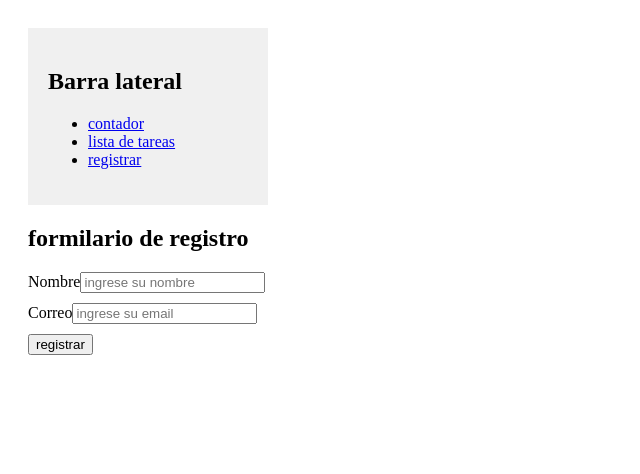
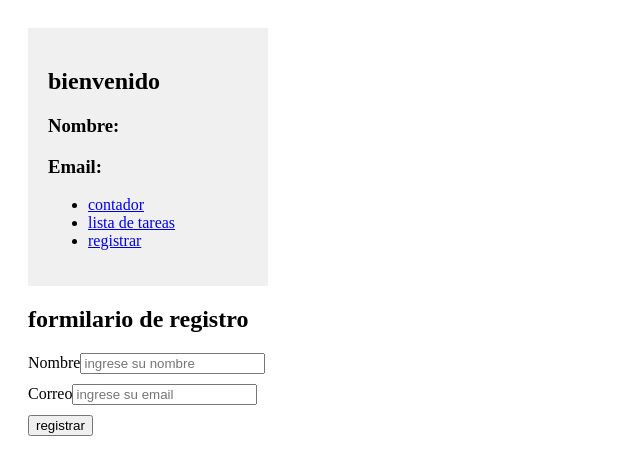
Before and after one commit to estban277/proyectooo, a Vue app: page /registrar in a window 1280 px wide. Shown: the top 474 px of the page, without its empty margins (0-640 px from the left). Built offline with nearby package versions, Linux system fonts and the light colour scheme.

Commit message:
crea store de pinia para almacenar los datos de registro

```diff
--- a/src/components/sidebar.vue
+++ b/src/components/sidebar.vue
@@ -1,6 +1,8 @@
 <template>
 <div class="Sidebar">
-  <h2> Barra lateral</h2>
+  <h2>bienvenido</h2>
+  <h3>Nombre: {{ nombre }}</h3>
+  <h3>Email: {{ email }}</h3>
   <ul>
   <li><router-link to="/contador">contador</router-link></li>
   <li><router-link to="/lista-de-tareas">lista de tareas</router-link></li>
@@ -8,8 +10,20 @@
   </ul>
 </div>
 </template>
+<script setup>
 
-<script setup>
+import { useRegistrarStore } from '@/modules/registro/stores/registrarStore';
+import {ref, watch} from 'vue'
+const registrarStore = useRegistrarStore();
+const nombre = ref(registrarStore.nombre.value);
+const email = ref(registrarStore.email.value);
+watch(() => registrarStore.nombre, (newvalue) => {
+  nombre.value = newvalue;
+});
+watch(() => registrarStore.email, (newValue) => {
+  email.value = newValue;
+})
+
 
 </script>
 
--- /dev/null
+++ b/src/modules/registro/stores/registrarStore.js
@@ -0,0 +1,12 @@
+import {defineStore} from 'pinia';
+import {ref} from 'vue';
+
+export const useRegistrarStore = defineStore('registrar',() => {
+    const nombre = ref('');
+    const email = ref('');
+    const guardarRegistro = (nombreFormulario, emailFormulario) => {
+        nombre.value = nombreFormulario;
+        email.value = emailFormulario;
+    }
+    return {nombre, email, guardarRegistro}
+});
--- a/src/modules/registro/views/registrarView.vue
+++ b/src/modules/registro/views/registrarView.vue
@@ -4,12 +4,12 @@
     <Form :validation-schema="schema" @submit="onSubmit">
       <div class="form">
         <label for="nombre">Nombre</label>
-        <Field type="text" name="nombre" id="nombre" placeholder="ingrese su nombre"/>
+        <Field v-model="nombre" type="text" name="nombre" id="nombre" placeholder="ingrese su nombre"/>
         <ErrorMessage name="nombre"></ErrorMessage>
       </div>
       <div class="form">
       <label for="correo">Correo</label>
-        <Field type="email" name="email" id="correo" placeholder="ingrese su email" />
+        <Field v-model="email" type="email" name="email" id="correo" placeholder="ingrese su email" />
         <ErrorMessage name="email"></ErrorMessage>
       </div>
       <div class="form">
@@ -22,20 +22,23 @@
 <script setup>
   import {Form, Field, ErrorMessage} from 'vee-validate';
   import {schema} from '../schemas/validationsSchema';
+  import { useRegistrarStore } from '../stores/registrarStore';
+  import {ref} from 'vue';
+
+  const registrarStore = useRegistrarStore();
+
+  const nombre = ref('');
+  const email = ref('');
 
   const onSubmit = () => {
+    registrarStore.guardarRegistro(nombre.value, email.value);
     console.log('se ha enviado el formulario');
   }
 
 </script>
-
 <style scoped>
 
  .form{
   margin-bottom: 10px;
  }
-
-
-
-
 </style>
```
